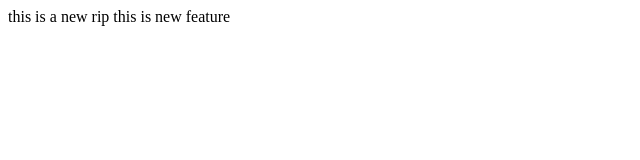
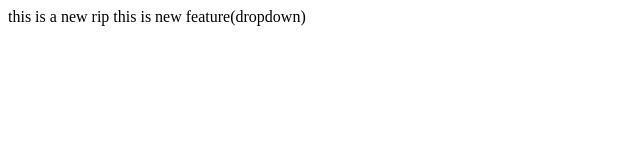
Before and after one commit to Shakeel1902/Localrip, a plain HTML site: page Localrip/index.html in a window 1280 px wide. Shown: the whole page, without its empty margins (0-640 px from the left). Drawn offline with Linux system fonts and the light colour scheme.

```diff
--- a/Localrip/index.html
+++ b/Localrip/index.html
@@ -1,2 +1,2 @@
 <p1>this is a new rip </p1>
-<p1> this is new feature </p1>
+<p1> this is new feature(dropdown) </p1>
```
